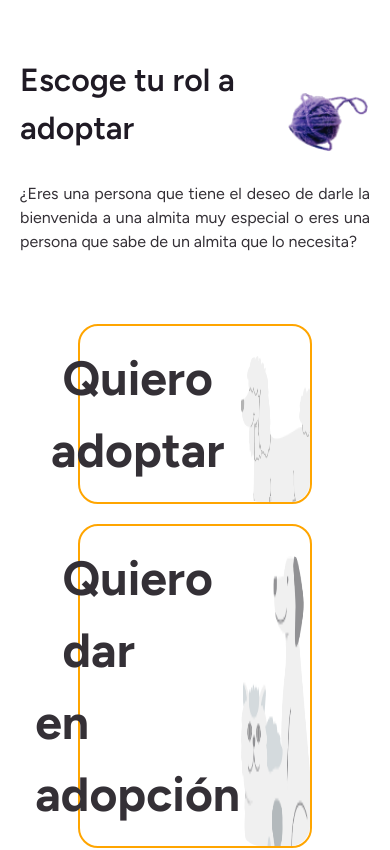
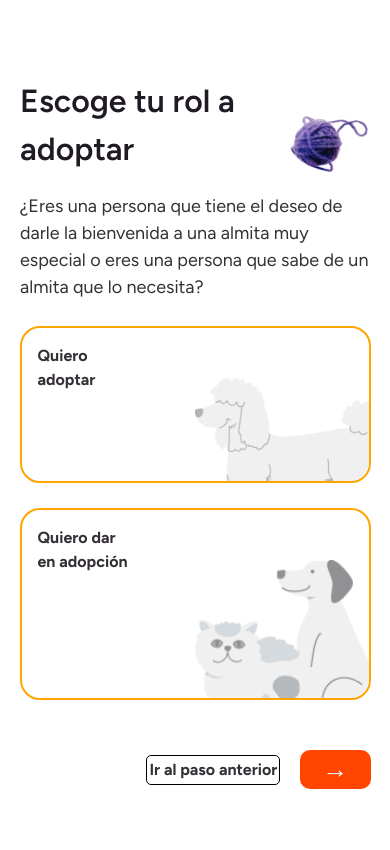
Before and after one commit to elmergustavo/hackfest-2023, a Next.js app: page /rol in a window 390 px wide. Shown: the top 850 px of the page. Built offline with nearby package versions, Linux system fonts and the light colour scheme; no server answers.

Commit message:
responsive para celular

```diff
--- a/app/css/globals.css
+++ b/app/css/globals.css
@@ -223,6 +223,20 @@
   @apply cursor-default select-none py-2 pl-10 pr-4;
 }
 /* END: search manufacturer styles */
+.class-rol-title{
+  margin: 100px auto 0 auto;
+  width: 55%;
+}
+.class-rol-title .class-rol-title-img{
+    display: flex;
+    justify-content: center;
+    margin-bottom: 20px;
+
+}
+.class-rol-title .class-rol-title-img h1{
+  margin-right: 10px;
+
+}
 .class-role-section{
   width: 75%;
   margin: 0 auto;
@@ -240,10 +254,10 @@
 }
 .class-role-section .class-role-section-one:hover{
   background: orange;
-  transform: scale(1.08);
+  transform: scale(1.05);
   transition: 400ms;
 }
-.class-role-section-one .class-role-title{
+.class-role-section-one .class-role-title2{
   width: 50%;
   /*background: pink;*/
   display: flex;
@@ -252,7 +266,7 @@
   justify-content: center;
 
 }
-.class-role-section-one .class-role-title p{
+.class-role-section-one .class-role-title2 p{
   font-size: 3em;
 }
 .class-role-section-one img{
@@ -268,6 +282,7 @@
   display: flex;
   justify-content: end;
   align-items: center;
+  margin-bottom: 50px;
 }
 .class-footer-rol .title-back{
   margin: 0 20px;
@@ -293,10 +308,25 @@
   font-size: 2.5em;
   color: white;
 }
-
+.class-footer-rol .title-back{
+  padding: 2px;
+  border: solid 1px black;
+  border-radius: 5px;
+  display: flex;
+  align-items: center;
+  justify-content: center;
+  margin: 0 20px;
+  cursor: pointer;
+}
 @media screen and (max-width:420px){
+  .class-fantasma p{
+    color: white;
+  }
   .class-rol-title{
-  margin: 56px 20px 0 20px;
+  width: 100%;
+  margin: 50px auto 0 auto;
+  /*background: orange;*/
+  padding: 0 20px;
 }
 .class-rol-title .class-rol-title-img {
  /* background: orange;*/
@@ -304,43 +334,48 @@
   justify-content: space-between;
   align-items: end;
 }
+.class-role-section{
+  width: 90%;
+  /*background: orange;*/
+  padding: 0;
+  margin: 20px auto 0 auto;
+}
+.class-role-section .class-role-section-one{
+  width: 100%;
+  /*background: green;*/
+  margin: 25px 0;
+}
 .class-rol-title .class-rol-title-img  img{
   width: 30%;
   height: 20%;
   /*background: green;*/
 
 }
-.class-rol-title p{
-  text-align: justify;
-  font-size: 16px;
-  margin: 30px 0;
+
+.class-role-section-one .class-role-title p{
+  font-size: 1em;
 }
 .class-rol-title h1{
   font-size: 32px;
   text-align: left;
 }
-.class-role-section{
-  width: 90%;
-  margin: 0 auto;
+
+.class-role-section-one  .class-role-title2 {
+    width: 50%;
+    height: 100%;
+    padding: 1em;
+    /*background: pink;*/
+    align-items: normal;
 }
-.class-role-section-one{
-  display: flex;
-  justify-content: space-between;
-  width: 100%;
-  height: 100%;
-  height: auto;
-  border-radius: 10px;
-  border: solid 1px orangered;
-  margin: 20px 0;
-}
-.class-role-section-one  .class-role-title {
-    width: 50%;
-
-    padding: 1em;
+.class-role-section-one  .class-role-title2 p{
+  font-size: 1em;
 }
 .class-role-section-one img{
-  margin-top: 30px;
+  width: 50%;
+  height: 100%;
+  margin-top: 50px;
   border-radius: 20px;
+  /*background: gray;*/
 }
 
 .class-footer-rol{
@@ -366,4 +401,11 @@
   display: flex;
 }
 
+.class-footer-rol .next-img{
+  width: 20%;
 }
+.class-footer-rol .next-img p{
+  font-size: 1.60em;
+  color: white;
+}
+}
--- a/app/rol/page.tsx
+++ b/app/rol/page.tsx
@@ -6,6 +6,10 @@ import icon_button from "../resources/images/Icon_button.png";
 export default function page() {
   return (
     <section className="section-rol">
+
+      <div className="class-fantasma">
+        <p>.</p>
+      </div>
       <div className="class-rol-title">
         <div className="class-rol-title-img">
           <h1>Escoge tu rol a adoptar</h1>
@@ -19,7 +23,7 @@ export default function page() {
       </div>
       <div className="class-role-section">
         <a className="class-role-section-one">
-          <div className="class-role-title">
+          <div className="class-role-title2">
             <p>
               <strong>Quiero</strong>
             </p>
@@ -30,7 +34,7 @@ export default function page() {
           <img src={dog_one.src} alt="" />
         </a>
         <a className="class-role-section-one">
-          <div className="class-role-title">
+          <div className="class-role-title2">
             <p>
               <strong>Quiero dar</strong>
             </p>
```
